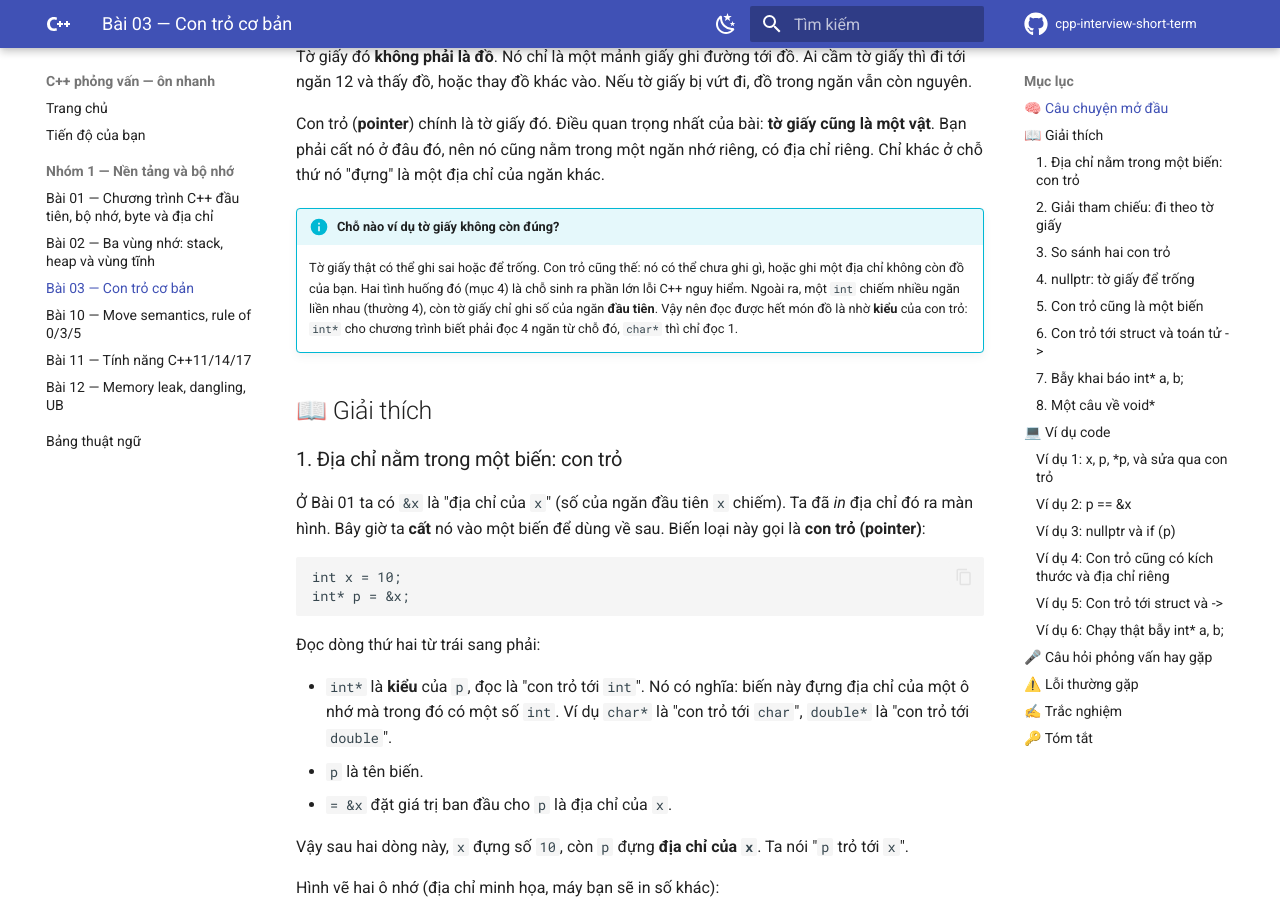
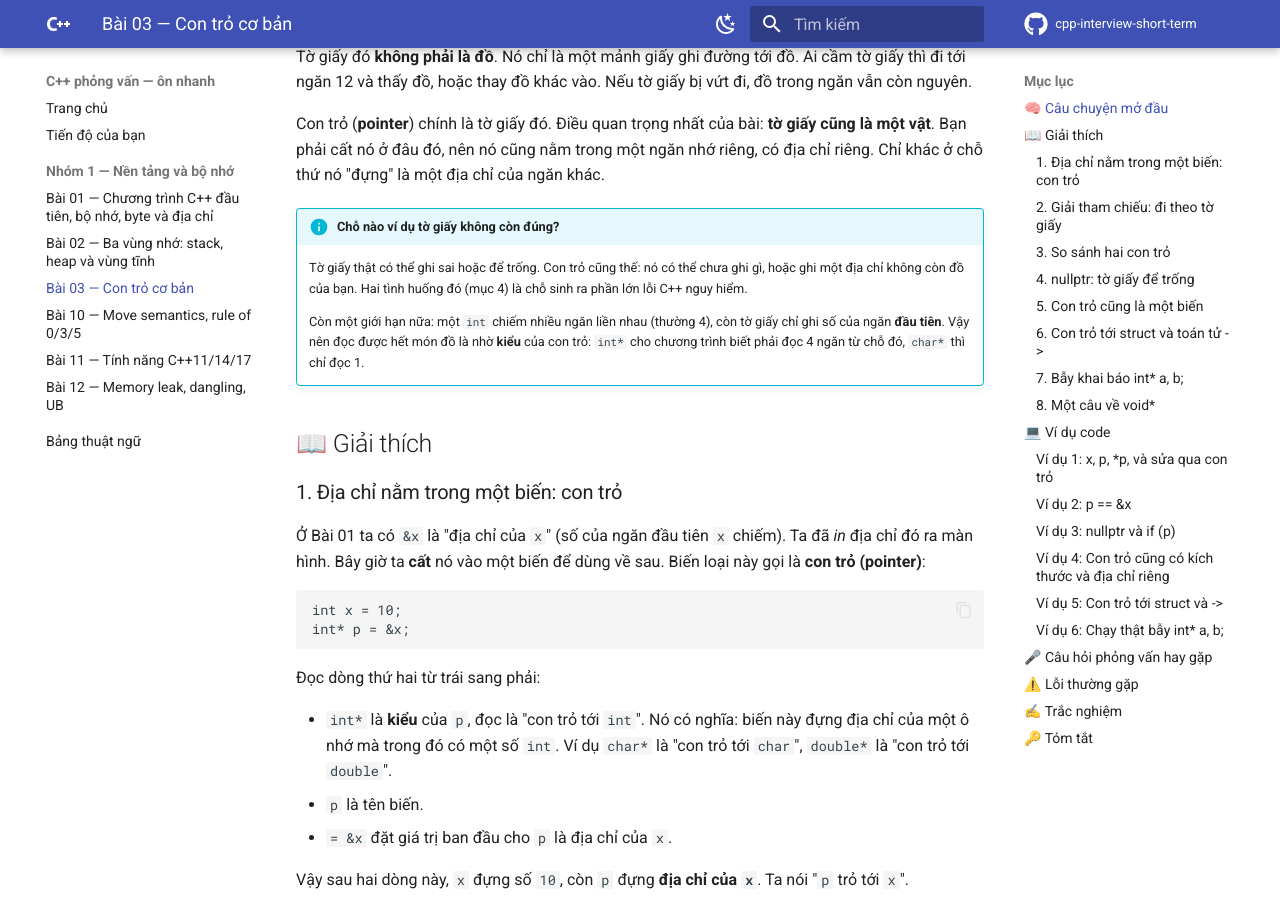
Before and after one commit to hungnguyen010518/cpp-interview-short-term, an MkDocs documentation site: the page built from docs/nhom-1-nen-tang-bo-nho/03-con-tro-co-ban.md, in a window 1280 px wide and 900 px high, scrolled down 457 px. Built offline with MkDocs 1.6.1 and Material for MkDocs 9.7.7, drawn with Linux system fonts in a browser that asks for light colours; comment, search, counter and statistics services are not loaded; some of the changed text lies outside the part shown.

Commit message:
fix: Bài 03 — định nghĩa con trỏ treo, căn hình vẽ, tách hộp giới hạn, cân bằng đáp án Q7
Co-Authored-By: Claude Sonnet 5.5 <noreply@anthropic.com>

````diff
--- a/docs/nhom-1-nen-tang-bo-nho/03-con-tro-co-ban.md
+++ b/docs/nhom-1-nen-tang-bo-nho/03-con-tro-co-ban.md
@@ -14,7 +14,9 @@ Tờ giấy đó **không phải là đồ**. Nó chỉ là một mảnh giấy
 Con trỏ (**pointer**) chính là tờ giấy đó. Điều quan trọng nhất của bài: **tờ giấy cũng là một vật**. Bạn phải cất nó ở đâu đó, nên nó cũng nằm trong một ngăn nhớ riêng, có địa chỉ riêng. Chỉ khác ở chỗ thứ nó "đựng" là một địa chỉ của ngăn khác.
 
 !!! info "Chỗ nào ví dụ tờ giấy không còn đúng?"
-    Tờ giấy thật có thể ghi sai hoặc để trống. Con trỏ cũng thế: nó có thể chưa ghi gì, hoặc ghi một địa chỉ không còn đồ của bạn. Hai tình huống đó (mục 4) là chỗ sinh ra phần lớn lỗi C++ nguy hiểm. Ngoài ra, một `int` chiếm nhiều ngăn liền nhau (thường 4), còn tờ giấy chỉ ghi số của ngăn **đầu tiên**. Vậy nên đọc được hết món đồ là nhờ **kiểu** của con trỏ: `int*` cho chương trình biết phải đọc 4 ngăn từ chỗ đó, `char*` thì chỉ đọc 1.
+    Tờ giấy thật có thể ghi sai hoặc để trống. Con trỏ cũng thế: nó có thể chưa ghi gì, hoặc ghi một địa chỉ không còn đồ của bạn. Hai tình huống đó (mục 4) là chỗ sinh ra phần lớn lỗi C++ nguy hiểm.
+
+    Còn một giới hạn nữa: một `int` chiếm nhiều ngăn liền nhau (thường 4), còn tờ giấy chỉ ghi số của ngăn **đầu tiên**. Vậy nên đọc được hết món đồ là nhờ **kiểu** của con trỏ: `int*` cho chương trình biết phải đọc 4 ngăn từ chỗ đó, `char*` thì chỉ đọc 1.
 
 ## 📖 Giải thích
 
@@ -201,7 +203,7 @@ int main() {
 | in cuối | `x`, `*p`, `*q` đều là cùng một ô | in `30` ba lần |
 
 ```text
-     p  [ 0x1000 ] ------+
+     p  [ 0x1000 ] ---------+
                             |
                             v
      x  [    30    ] <------+
@@ -563,7 +565,7 @@ std::cout << x << "\n";
 - `p` đã trỏ tới một ô nhớ vừa bị `delete`
 - `p` hiện chưa trỏ tới ô nhớ hợp lệ nào cả
 
-<p class="giai-thich" markdown>`nullptr` là giá trị "chưa trỏ vào đâu", tờ giấy được cố ý để trống, và ta kiểm tra được bằng `if (p)`. Nó không phải địa chỉ của một số `int` bằng 0, vì không có ô nhớ nào được trỏ tới. Cũng không được ghi vào "ô số 0": giải tham chiếu `nullptr` là hành vi không xác định. Con trỏ trỏ vào chỗ đã `delete` là chuyện khác (con trỏ treo), nó vẫn đựng một địa chỉ cũ chứ không trống.</p>
+<p class="giai-thich" markdown>`nullptr` là giá trị "chưa trỏ vào đâu", tờ giấy được cố ý để trống, và ta kiểm tra được bằng `if (p)`. Nó không phải địa chỉ của một số `int` bằng 0, vì không có ô nhớ nào được trỏ tới. Cũng không được ghi vào "ô số 0": giải tham chiếu `nullptr` là hành vi không xác định. Con trỏ trỏ vào chỗ đã `delete` là chuyện khác (gọi là con trỏ treo: con trỏ vẫn giữ địa chỉ của một chỗ đã bị trả mất rồi), nó vẫn đựng một địa chỉ cũ chứ không trống.</p>
 </div>
 
 <div class="cau-hoi" data-dap-an="3" markdown>
````
Also changed, not shown: other parts of docs/nhom-1-nen-tang-bo-nho/03-con-tro-co-ban.md (+1 -1 lines).
